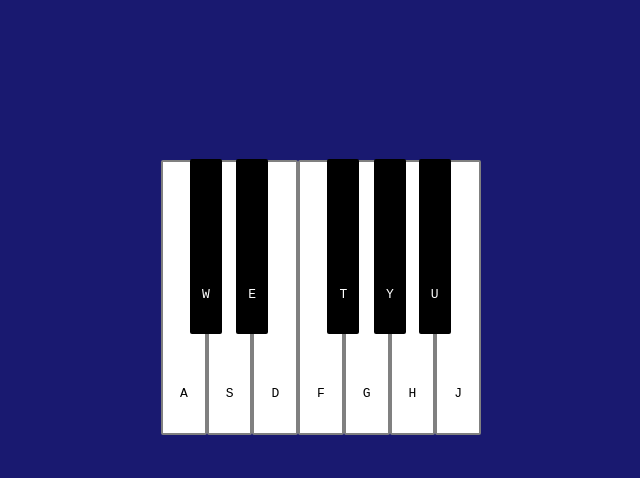
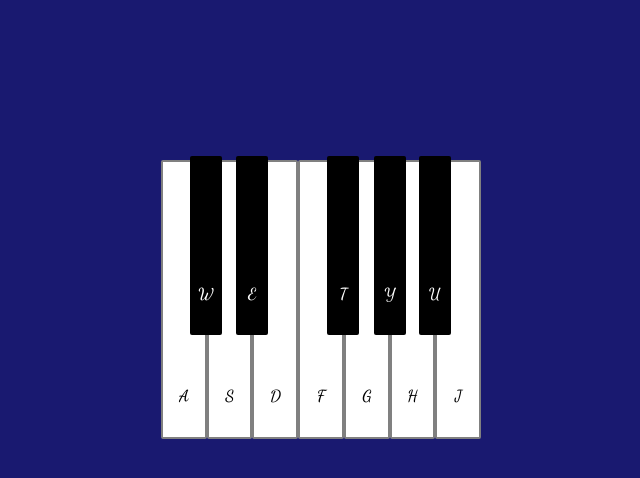
Before and after one commit to Iriday/JBA_Virtual-Piano, a plain HTML site: page src/piano/index.html in a window 1280 px wide. Shown: the full height of the page, 319-959 px from the left. Drawn offline with Linux system fonts and the light colour scheme.

Commit message:
feat: Change font

```diff
--- a/src/piano/main_style.css
+++ b/src/piano/main_style.css
@@ -1,3 +1,5 @@
+@import url('https://fonts.googleapis.com/css2?family=Dancing+Script:wght@600&display=swap');
+
 body {
     background-color: midnightblue;
 }
@@ -19,6 +21,7 @@ body {
     border-radius: 2px;
     text-align: center;
     width: 100%;
+    font-family: 'Dancing Script', cursive;
 }
 
 .wh-key {
```
